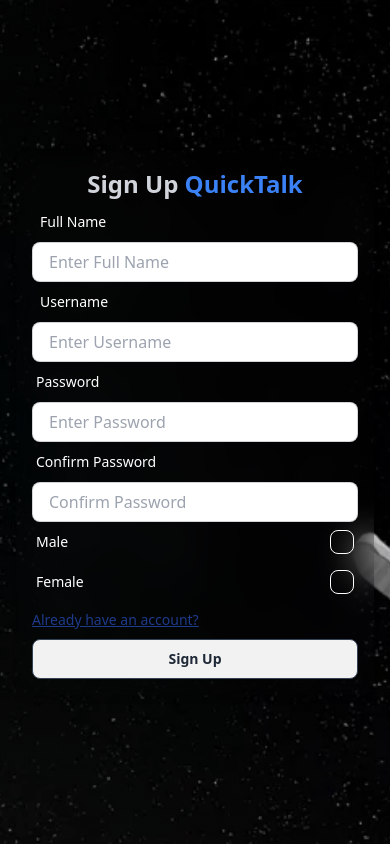
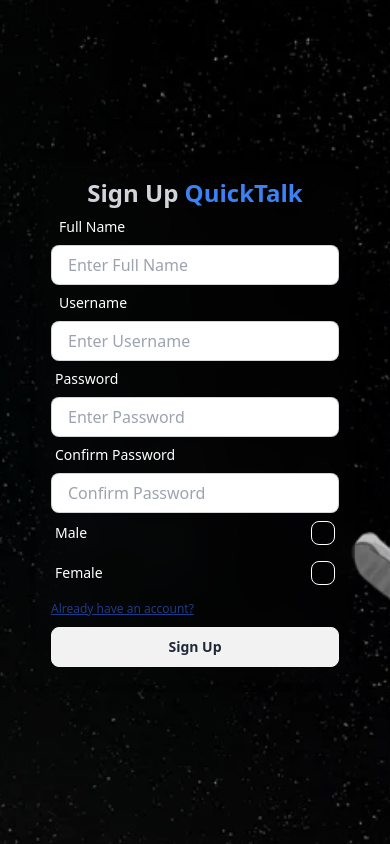
Before and after one commit to vamshi-nayak/QuickTalk, a React (Vite) app in the folder frontend/: page /signup in a window 390 px wide. Built offline with nearby package versions, Linux system fonts and the light colour scheme.

Commit message:
Update SignUp.jsx

```diff
--- a/frontend/src/pages/signup/SignUp.jsx
+++ b/frontend/src/pages/signup/SignUp.jsx
@@ -24,29 +24,29 @@
 	};
 
 	return (
-		<div className='flex flex-col items-center justify-center min-w-96 mx-auto'>
-			<div className='w-full p-6 rounded-lg shadow-md bg-gray-400 bg-clip-padding backdrop-filter backdrop-blur-lg bg-opacity-0'>
-				<h1 className='text-3xl font-semibold text-center text-gray-300'>
+		<div className='flex flex-col items-center justify-center min-w-96 mx-auto px-4 sm:px-6 md:px-8'>
+			<div className='w-full max-w-xs sm:max-w-sm md:max-w-md p-4 sm:p-6 rounded-lg shadow-md bg-gray-400 bg-clip-padding backdrop-filter backdrop-blur-lg bg-opacity-0'>
+				<h1 className='text-2xl sm:text-3xl font-semibold text-center text-gray-300'>
 					Sign Up <span className='text-blue-500'> QuickTalk</span>
 				</h1>
 
 				<form onSubmit={handleSubmit}>
 					<div>
 						<label className='label p-2'>
-							<span className='text-base label-text text-white'>Full Name</span>
+							<span className='text-sm sm:text-base label-text text-white'>Full Name</span>
 						</label>
 						<input
 							type='text'
 							placeholder='Enter Full Name'
-							className='w-full input input-bordered  h-10'
+							className='w-full input input-bordered h-10'
 							value={inputs.fullName}
 							onChange={(e) => setInputs({ ...inputs, fullName: e.target.value })}
 						/>
 					</div>
 
 					<div>
-						<label className='label p-2 '>
-							<span className='text-base label-text text-white'>Username</span>
+						<label className='label p-2'>
+							<span className='text-sm sm:text-base label-text text-white'>Username</span>
 						</label>
 						<input
 							type='text'
@@ -59,7 +59,7 @@
 
 					<div>
 						<label className='label'>
-							<span className='text-base label-text text-white'>Password</span>
+							<span className='text-sm sm:text-base label-text text-white'>Password</span>
 						</label>
 						<input
 							type='password'
@@ -72,7 +72,7 @@
 
 					<div>
 						<label className='label'>
-							<span className='text-base label-text text-white'>Confirm Password</span>
+							<span className='text-sm sm:text-base label-text text-white'>Confirm Password</span>
 						</label>
 						<input
 							type='password'
@@ -87,14 +87,13 @@
 
 					<Link
 						to={"/login"}
-						className='text-sm hover:underline hover:text-blue-600 mt-2 inline-block text-white'
-						href='#'
+						className='text-xs sm:text-sm hover:underline hover:text-blue-600 mt-2 inline-block text-white'
 					>
 						Already have an account?
 					</Link>
 
 					<div>
-						<button className='btn btn-block btn-sm mt-2 border border-slate-700' disabled={loading}>
+						<button className='btn btn-block btn-sm mt-2' disabled={loading}>
 							{loading ? <span className='loading loading-spinner'></span> : "Sign Up"}
 						</button>
 					</div>
```
